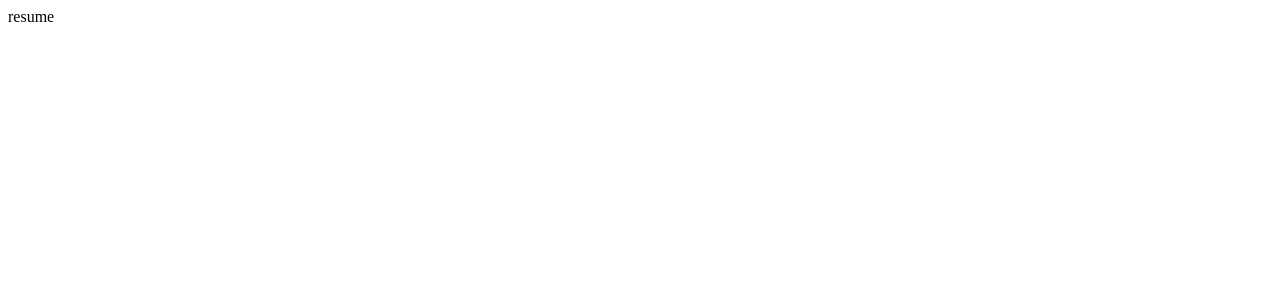
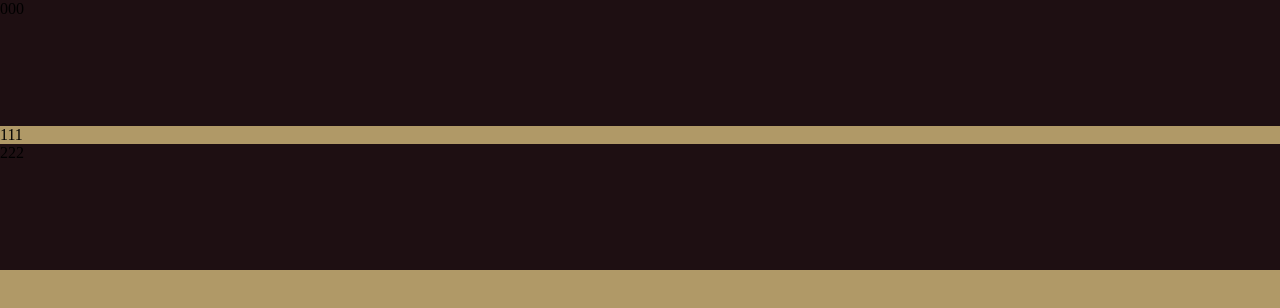
Before and after one commit to weijiqiang1024/varietyStore, a plain HTML site: page resume/index.html in a window 1280 px wide. Drawn offline with Linux system fonts and the light colour scheme.

Commit message:
css init

```diff
--- a/resume/index.css
+++ b/resume/index.css
@@ -1 +1,19 @@
 /*简历*/
+
+body {
+    /*width: 100%;*/
+    height: 100vh;
+    margin: 0;
+    padding: 0;
+    font-size: 16px;
+    background: #b09967;
+    overflow: auto;
+}
+
+header,
+footer {
+    height: 7.875em;
+    background-color: #1e0f12;
+}
+
+content {}
--- a/resume/index.html
+++ b/resume/index.html
@@ -5,10 +5,15 @@
 <head>
     <meta charset="UTF-8">
     <title>Resume</title>
+    <link rel="stylesheet" href="./index.css">
 </head>
 
 <body>
-    <div class="content"> resume</div>
+    <section>
+        <header>000</header>
+        <content>111</content>
+        <footer>222</footer>
+    </section>
 </body>
 
 </html>
```
